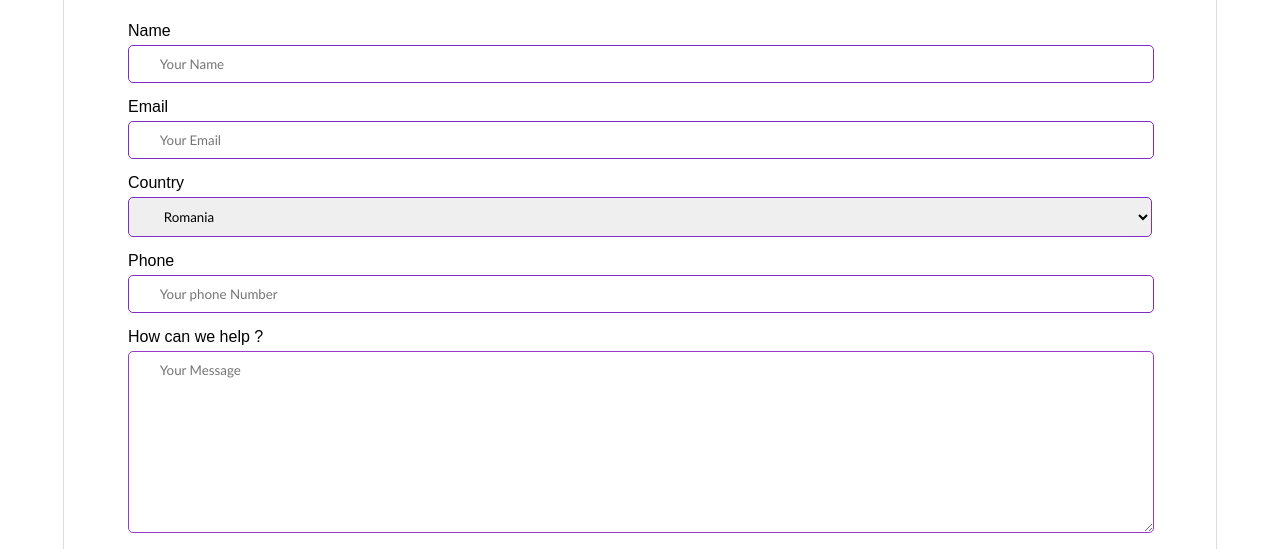
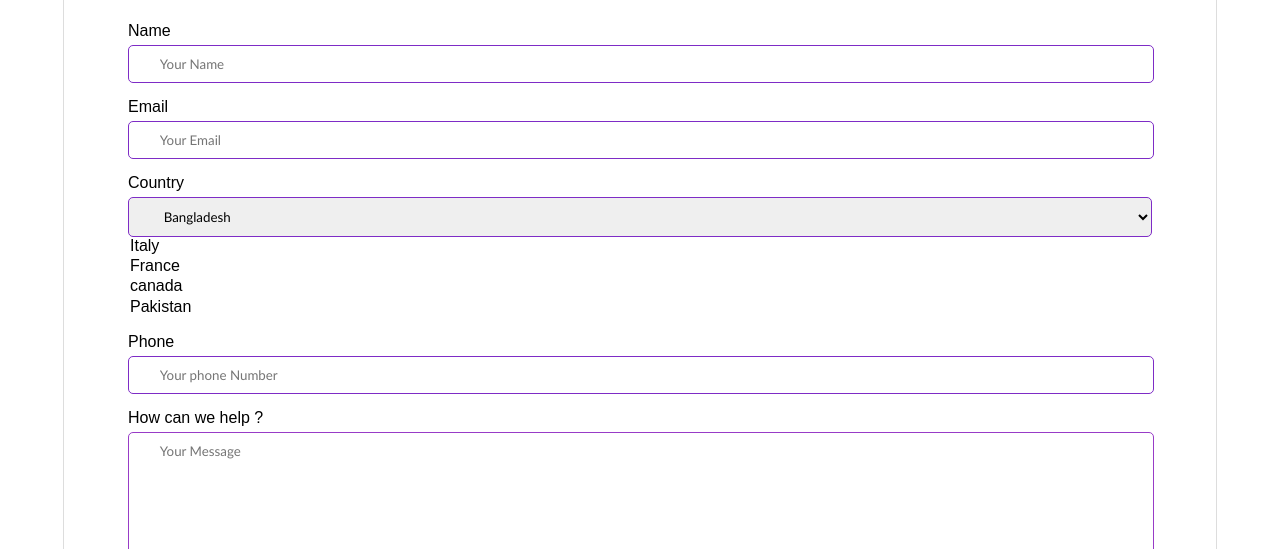
Before and after one commit to Thisslabib/form.com, a plain HTML site: page index.html in a window 1280 px wide. Shown: the part 209-758 px from the top of the page. Drawn offline with Linux system fonts and the light colour scheme.

Commit message:
Update index.html

```diff
--- a/index.html
+++ b/index.html
@@ -29,10 +29,14 @@
         <div class="cf">
           <label  for=" Country">Country</label>
       <select>
-        <option value="Romania">Romania</option>
-        <option value="Lithuania"> Lithuania</option>
         <option value="Bangladesh">Bangladesh</option>
+        <option value=" Freeland">Freeland</option>
+        <option value="America"> America</option>
         <option value="India">India</option></select>
+        <option value="Italy"> Italy</option>
+        <option value="France"> France</option>
+        <option value="Canada"> canada</option>
+        <option value="Pakistan"> Pakistan</option>
         </div>
         <div class="cf">
           <label for="number">Phone</label>
```
